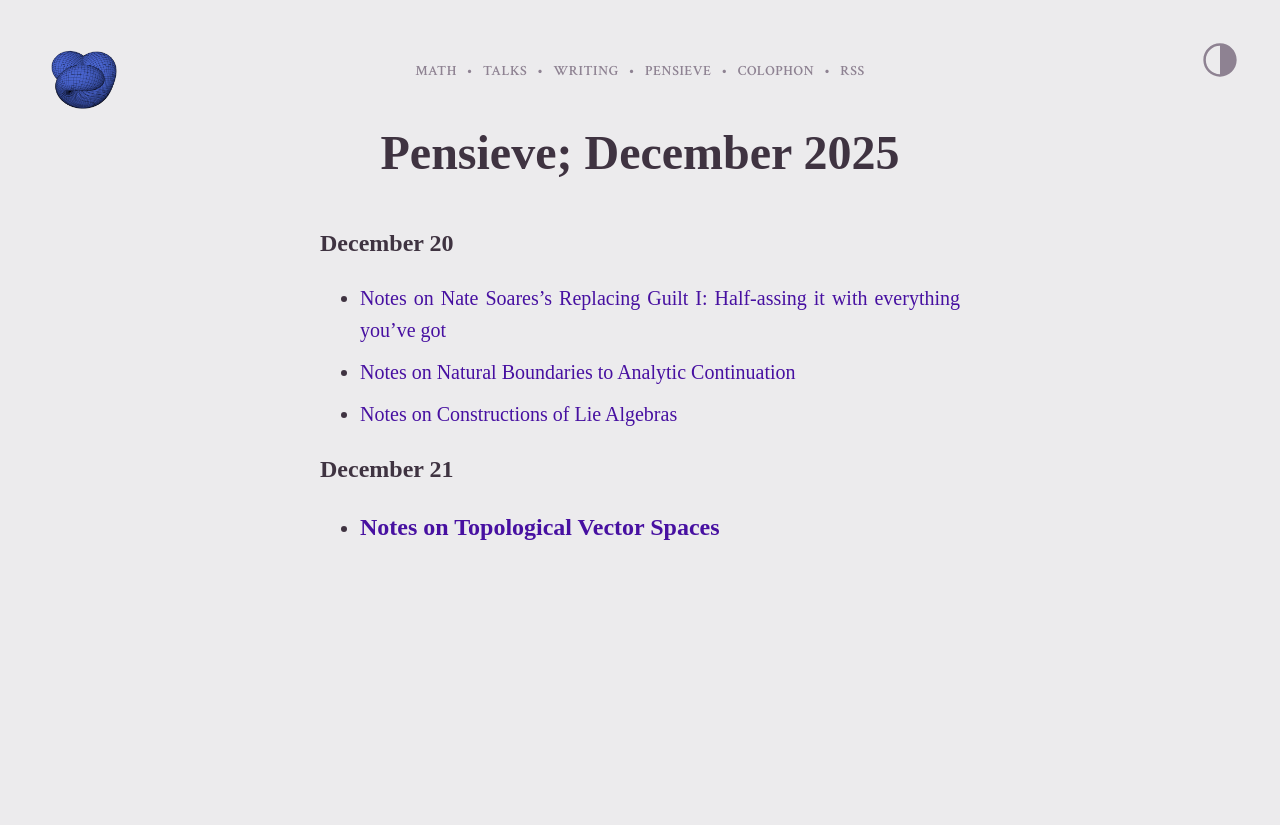
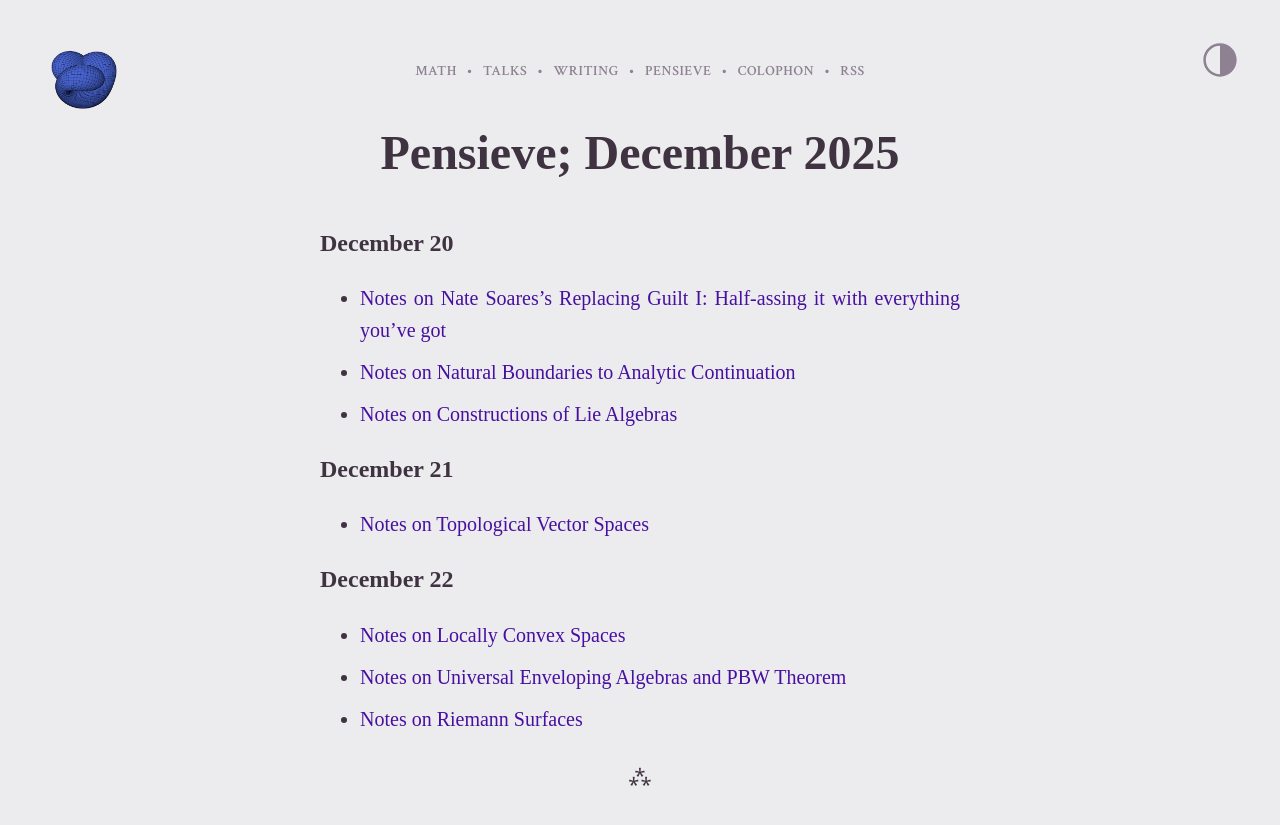
Before and after one commit to williamrygao/williamrygao.github.io, a Jekyll site: the page built from pensieve/2025-12/2025-12.md, in a window 1280 px wide. Shown: the top 825 px of the page. Built offline with Jekyll 4.4.1, drawn with Linux system fonts in a browser that asks for light colours.

Commit message:
December 22

```diff
--- a/pensieve/2025-12/2025-12.md
+++ b/pensieve/2025-12/2025-12.md
@@ -11,4 +11,10 @@ title: Pensieve; December 2025
 
 ## December 21
 * [Notes on Topological Vector Spaces](/pensieve/2025-12/2025-12-21-topological-vector-spaces.pdf)
+
+## December 22
+* [Notes on Locally Convex Spaces](/pensieve/2025-12/2025-12-22-locally-convex-spaces.pdf)
+* [Notes on Universal Enveloping Algebras and PBW Theorem](/pensieve/2025-12/2025-12-22-universal-algebra-pbw.pdf)
+* [Notes on Riemann Surfaces](/pensieve/2025-12/2025-12-22-riemann-surfaces.pdf)
+
 ---
```
Also changed, not shown: 3 other files.
